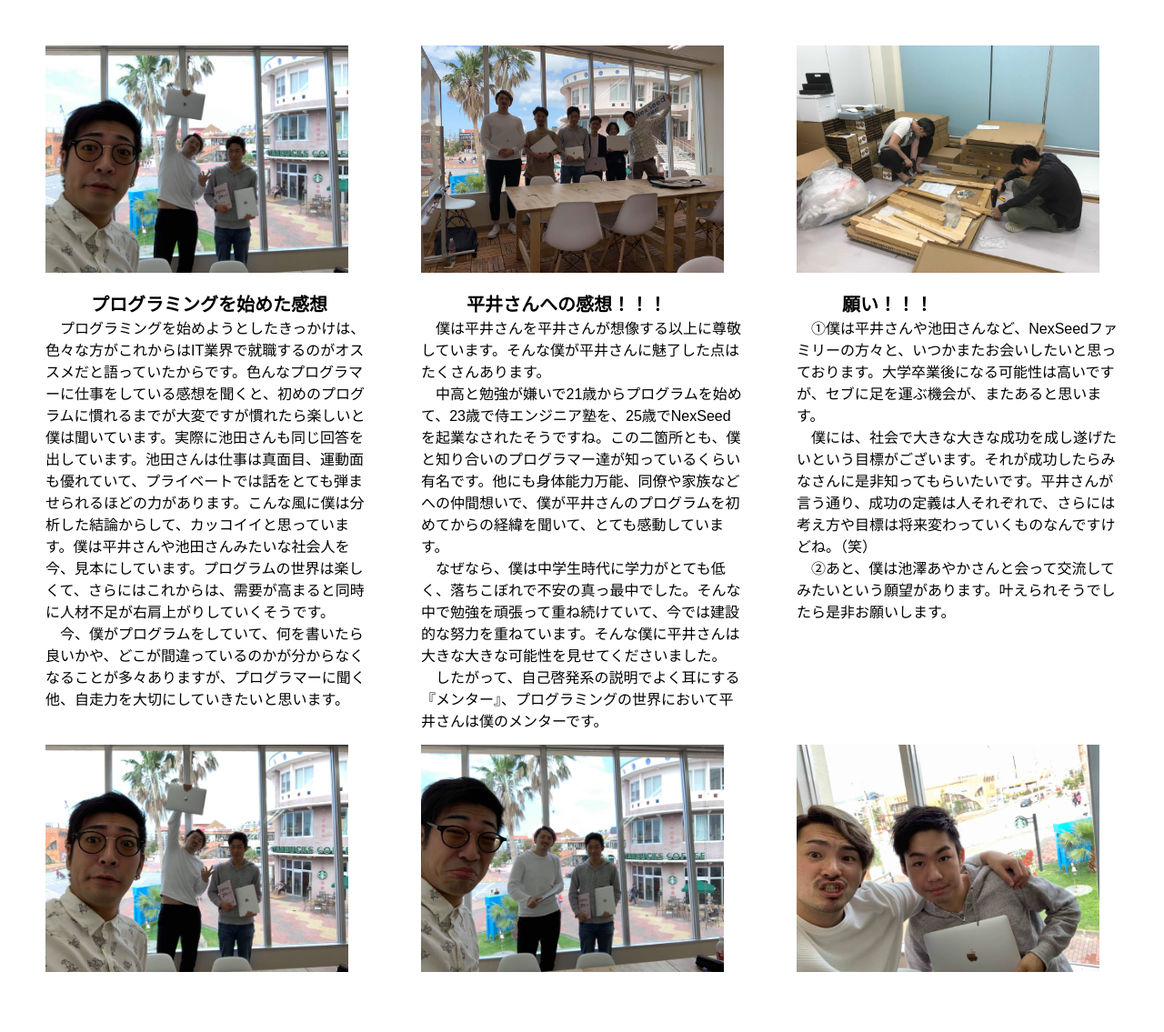
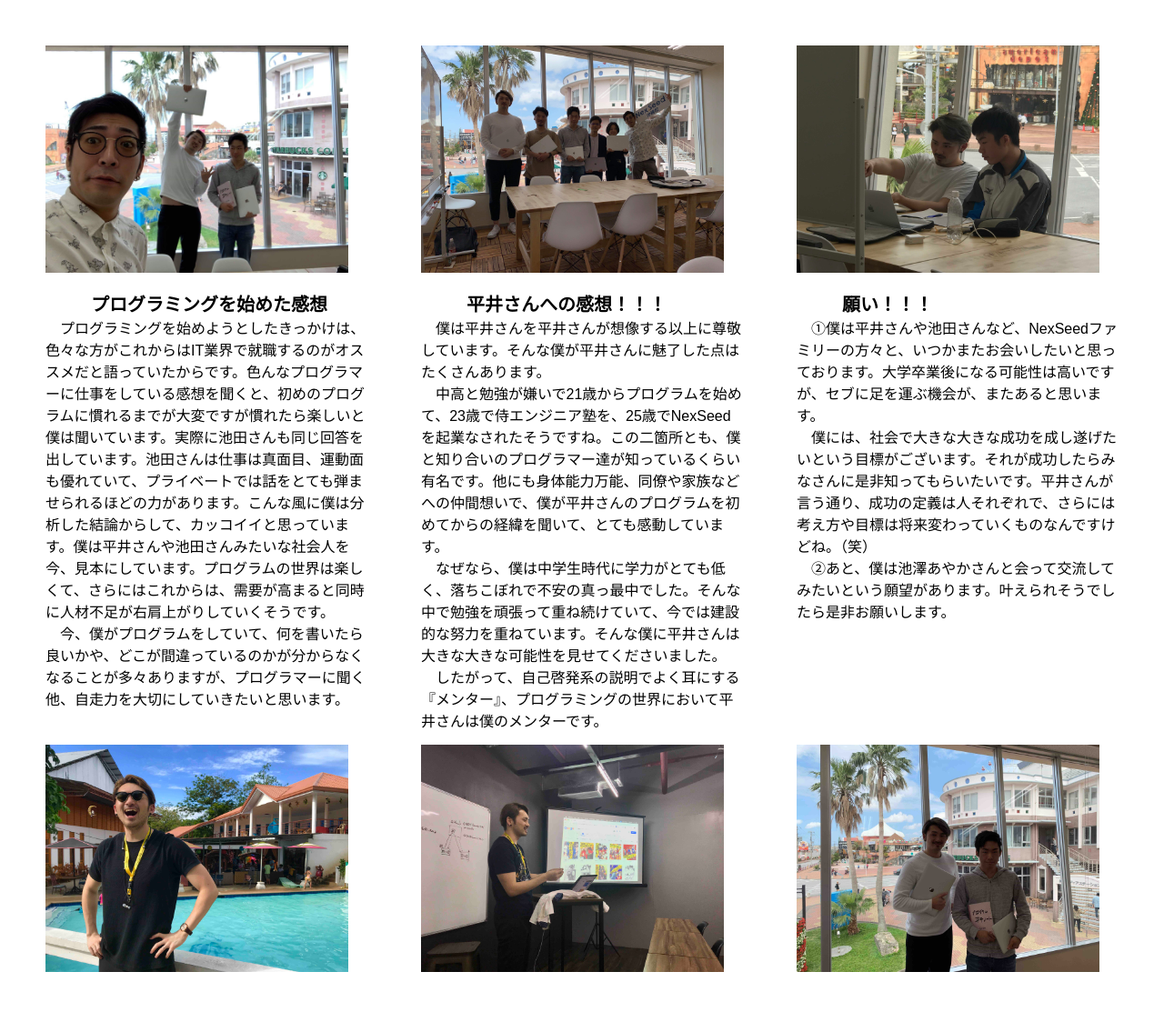
Before and after one commit to TakumiKawai/hirai, a plain HTML site: page index.html in a window 1280 px wide. Shown: the part 790-1925 px from the top of the page at 91% size. Drawn offline with Linux system fonts and the light colour scheme.

Commit message:
画像を変更しました。

```diff
--- a/index.html
+++ b/index.html
@@ -32,13 +32,13 @@
 	<section class="gyarally">
 		<ul class="list">
 			<li>
-				<img src="img/hirainew5.jpg">
+				<img src="img/hirainew7.jpg">
 			</li>
 			<li>
 				<img src="img/hirainew6.jpg">
 			</li>
 			<li>
-				<img src="img/hirainew4.jpg">
+				<img src="img/hirainew.jpg">
 			</li>
 		</ul>
 		<ul class="list">
@@ -69,13 +69,13 @@
 		</ul>
 		<ul class="list">
 			<li>
-				<img src="img/hirainew7.jpg">
+				<img src="img/hirai5.jpg">
 			</li>
 			<li>
-				<img src="img/hirainew8.jpg">
+				<img src="img/hirai4.jpg">
 			</li>
 			<li>
-				<img src="img/hirai2.jpg">
+				<img src="img/hirai3.jpg">
 			</li>
 		</ul>
 	</section>
```
